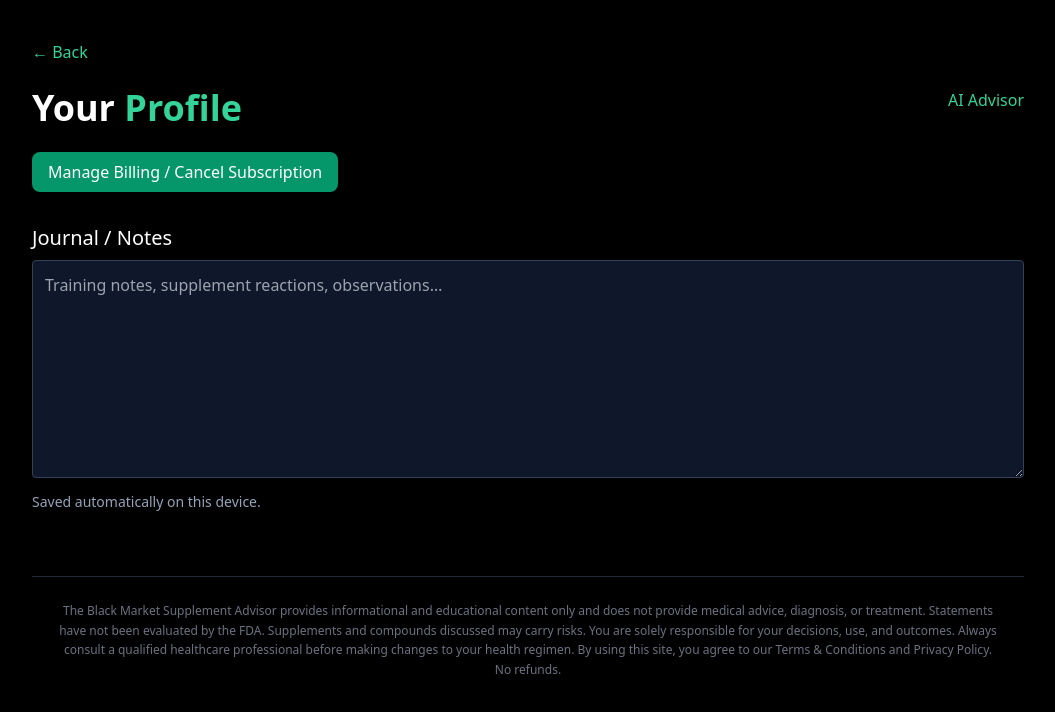
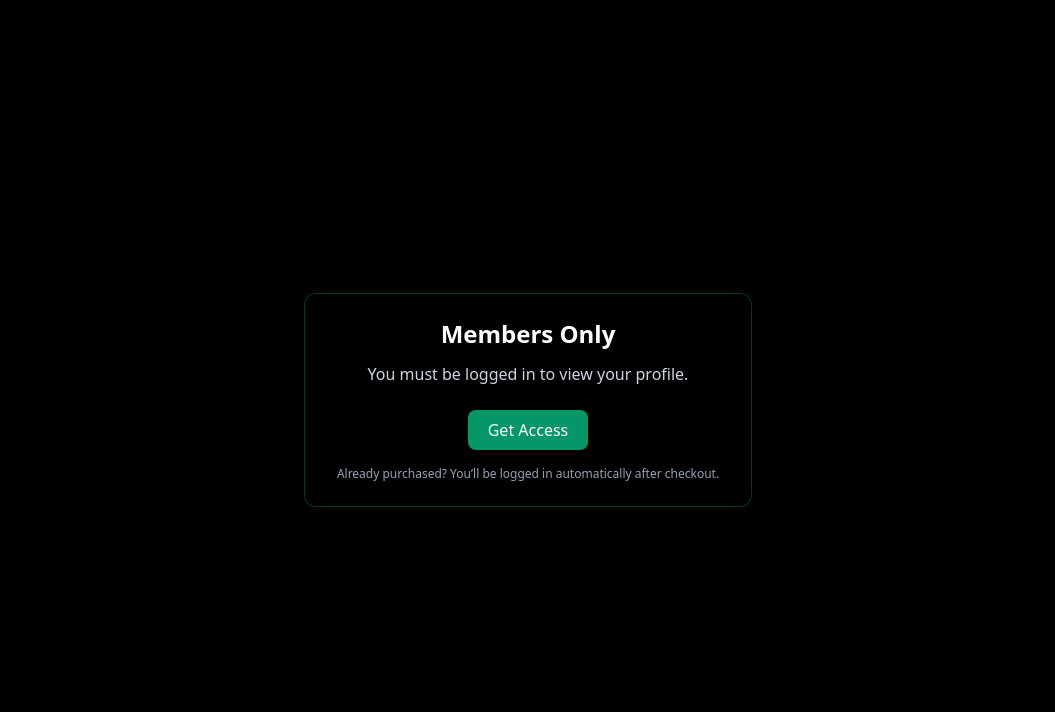
Before and after one commit to karlijc92/BMSA, a React (Vite) app: page /profile in a window 1280 px wide. Shown: the top 712 px of the page, without its empty margins (112-1167 px from the left). Built offline with nearby package versions, Linux system fonts and the light colour scheme.

Commit message:
Update Profile.tsx

```diff
--- a/src/pages/Profile.tsx
+++ b/src/pages/Profile.tsx
@@ -2,21 +2,53 @@ import { useEffect, useState } from "react";
 import DisclaimerFooter from "@/components/DisclaimerFooter";
 
 export default function Profile() {
-  const [notes, setNotes] = useState("");
+  const [authorized, setAuthorized] = useState<boolean | null>(null);
 
   useEffect(() => {
-    const saved = localStorage.getItem("bmsa_notes");
-    if (saved) setNotes(saved);
+    // TEMP auth check (Stripe will set this)
+    const isAuthed = localStorage.getItem("bmsa_logged_in") === "true";
+    setAuthorized(isAuthed);
   }, []);
 
-  useEffect(() => {
-    localStorage.setItem("bmsa_notes", notes);
-  }, [notes]);
+  // Block page entirely if not logged in
+  if (authorized === false) {
+    return (
+      <main className="min-h-screen bg-black text-white flex items-center justify-center px-4">
+        <div className="max-w-md w-full border border-emerald-500/30 rounded-xl p-6 bg-black/60 text-center">
+          <h1 className="text-2xl font-bold mb-3">
+            Members Only
+          </h1>
+          <p className="text-slate-300 mb-6">
+            You must be logged in to view your profile.
+          </p>
 
+          <a
+            href="/subscribe"
+            className="inline-block bg-emerald-600 px-5 py-2 rounded-lg hover:bg-emerald-700"
+          >
+            Get Access
+          </a>
+
+          <p className="text-xs text-slate-400 mt-4">
+            Already purchased? You’ll be logged in automatically after checkout.
+          </p>
+        </div>
+      </main>
+    );
+  }
+
+  // While checking auth
+  if (authorized === null) {
+    return (
+      <main className="min-h-screen bg-black text-white flex items-center justify-center">
+        Loading…
+      </main>
+    );
+  }
+
+  // AUTHORIZED VIEW
   return (
     <main className="min-h-screen bg-black text-white">
-      {/* 🔒 MEMBERSTACK GATE — THIS FIXES AUTH */}
-      <div data-ms-content="underground-supplement-advisor">
       <section className="max-w-5xl mx-auto px-4 py-10">
         <button
           onClick={() => window.history.back()}
@@ -25,7 +57,7 @@ export default function Profile() {
           ← Back
         </button>
 
-          <div className="flex justify-between mb-6">
+        <div className="flex justify-between items-center mb-6">
           <h1 className="text-4xl font-bold">
             Your <span className="text-emerald-400">Profile</span>
           </h1>
@@ -35,32 +67,31 @@ export default function Profile() {
           </a>
         </div>
 
-          <a
-            href="https://billing.stripe.com/p/login/bJe5kEgoZ64qc109nVeME00"
-            target="_blank"
-            rel="noopener noreferrer"
-            className="inline-block mb-8 rounded-lg bg-emerald-600 px-4 py-2 hover:bg-emerald-700"
-          >
-            Manage Billing / Cancel Subscription
-          </a>
+        <p className="text-slate-300 mb-6">
+          You’re logged in. This page is private.
+        </p>
 
         <div className="mb-8">
-            <h2 className="text-xl mb-2">Journal / Notes</h2>
+          <h2 className="text-xl mb-2">Notes</h2>
           <textarea
-              value={notes}
-              onChange={(e) => setNotes(e.target.value)}
             className="w-full bg-slate-900 border border-slate-700 p-3 rounded"
             rows={8}
-              placeholder="Training notes, supplement reactions, observations…"
+            placeholder="Your saved notes will live here."
           />
-            <p className="text-sm text-slate-400 mt-2">
-              Saved automatically on this device.
-            </p>
         </div>
+
+        <button
+          onClick={() => {
+            localStorage.removeItem("bmsa_logged_in");
+            window.location.href = "/";
+          }}
+          className="text-sm text-red-400"
+        >
+          Log out
+        </button>
 
         <DisclaimerFooter />
       </section>
-      </div>
     </main>
   );
 }
```
Lines whose indentation alone changed are shown as unchanged.
